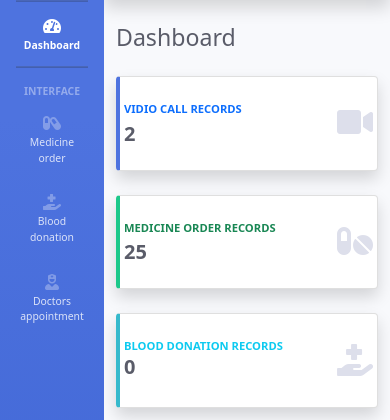
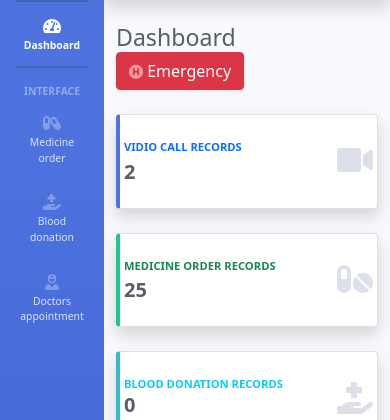
Before and after one commit to unaib-saiyad/Minor-project, a Django app: page / in a window 390 px wide. Shown: the part 70-490 px from the top of the page. Run offline with Django 4.2, Linux system fonts and the light colour scheme; some libraries are stand-ins or nearby versions.

Commit message:
Debugged template bug

```diff
--- a/MedicalEmergency/templates/index.html
+++ b/MedicalEmergency/templates/index.html
@@ -8,7 +8,7 @@
 <!-- Page Heading -->
 <div class="d-sm-flex align-items-center justify-content-between mb-4">
     <h1 class="h3 mb-0 text-gray-800">Dashboard</h1>
-    <button id="emergency-btn" class="d-none d-sm-inline-block btn btn-danger shadow-sm"><i
+    <button id="emergency-btn" class=" d-sm-inline-block btn btn-danger shadow-sm"><i
             class="fas fa-hospital-symbol fa-sm text-white-50"></i> Emergency</button>
 </div>
 
```
Also changed, not shown: MedicalEmergency/api/migrations/0005_alter_userinfo_mobile.py (added).
